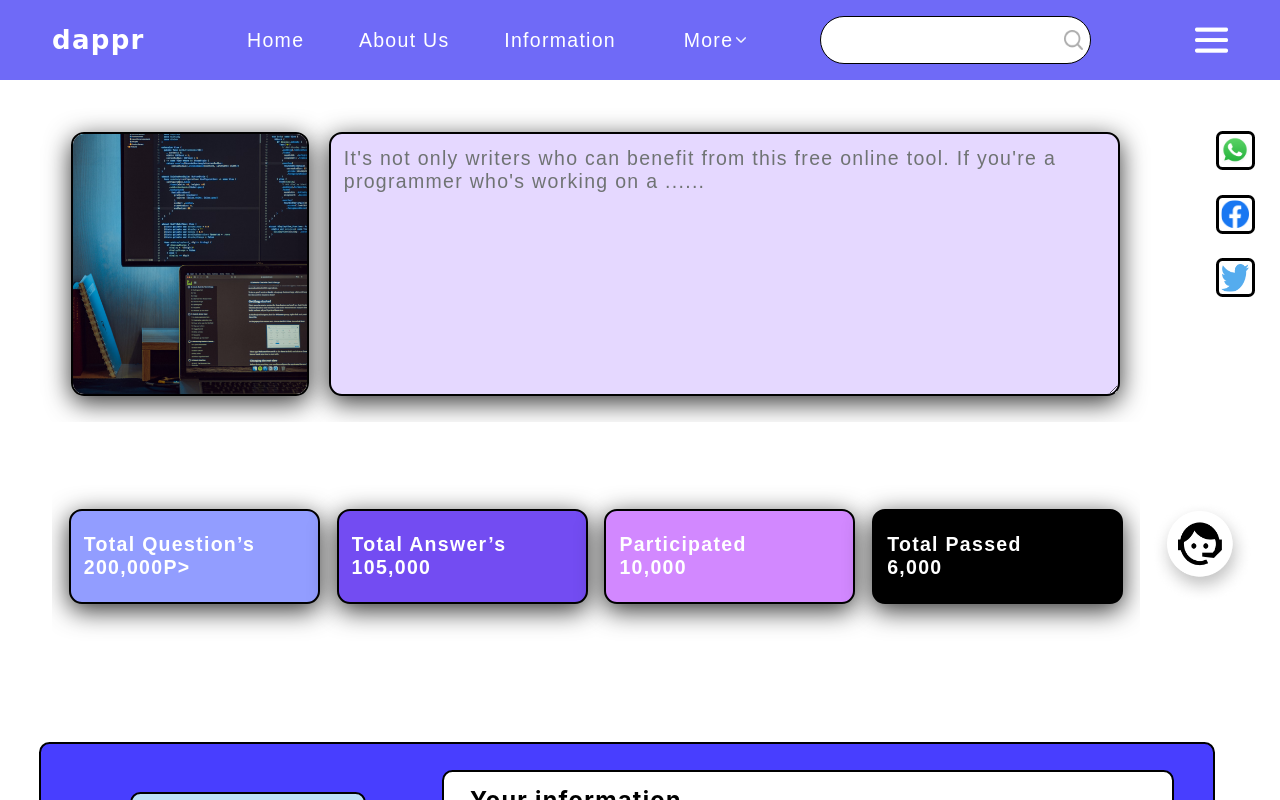
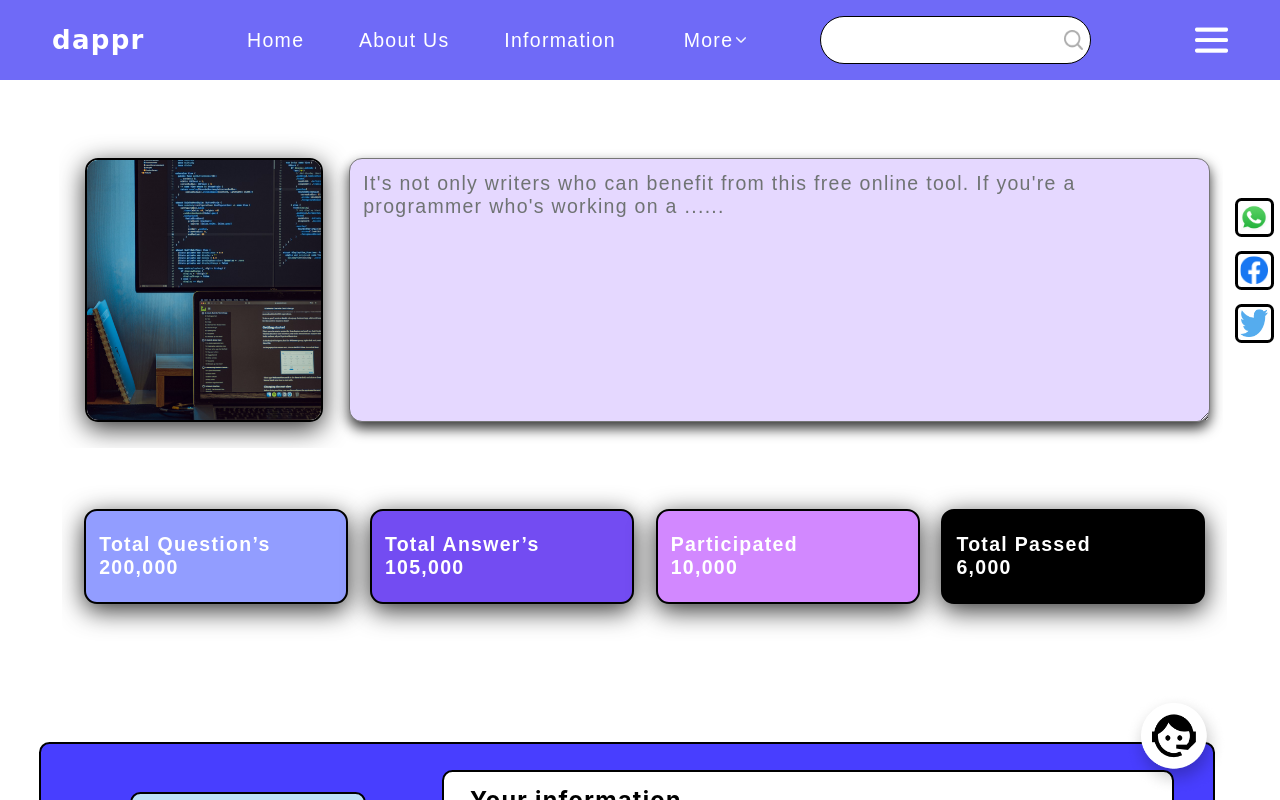
Before and after one commit to shashankc20mca/project-minor-2, a plain HTML site: page index.html in a window 1280 px wide. Drawn offline with Linux system fonts and the light colour scheme; a web font is replaced by a local one.

Commit message:
firstcommit

```diff
--- a/index.html
+++ b/index.html
@@ -48,15 +48,15 @@
 
         <div  id="line2">
             <div id="item1"><P>Total Question’s</P>
-            <P>200,000P></div>
+            <P>200,000</div>
             <div id="item2"><P>Total Answer’s</P>
             <P>105,000</P></div>
             <div id="item3"><P>Participated</P><P>10,000</P></div>
             <div id="item4"><P>Total Passed</P><P>6,000</P></div>
             </div>
 
-       <div id="chat"><img src="assets/chat icon.png" >
-       </div>
+
+
         <div id="card">
             <div id="left">
                 <div id="left-first">YOUR INFO</div>
@@ -73,7 +73,7 @@
                 <button>Next<img src="assets/Arrow 1.png" ></button>
             </div>
         </div>
-
+        <div id="chat"><img src="assets/chat icon.png" > </div>
 
 
 
--- a/style.css
+++ b/style.css
@@ -63,7 +63,6 @@ nav #selection div{
 nav #selection img{
     height: 0.4rem;
     width: 0.8rem;
-
 }
 nav #search{
     border-radius: 2rem;
@@ -116,11 +115,13 @@ main #line1{
 
   display: inline-flex;
   flex-direction: row;
-  justify-content: space-evenly;
-  margin: 2rem;
-width: 89%;
+  justify-content: space-between;
+
+width: 91%;
 padding: 2rem;
-margin: 2rem;
+padding-right: 1rem;
+margin-top: 4rem;
+margin-left:4.5rem;
 
 }
 main #line1 img{
@@ -133,12 +134,13 @@ main #line1 img{
 }
 main #line1 textarea{
 
-    width: 70%;
+    width: 74%;
     border-radius: 1rem;
-    border:2px solid black;
-    padding: 1rem;
+
+ padding: 1rem;
+
     background-color: #E5D8FF;
-    box-shadow: 0rem 0.5rem  2rem rgb(0, 0, 0,0.8);
+    box-shadow: 0rem 0.5rem  1rem rgb(0, 0, 0,0.8);
     font-family: "DM Sans", sans-serif;
     font-size: 1.5rem;
 
@@ -150,6 +152,7 @@ main #line1 textarea::placeholder {
     font-weight: 400;
     font-family: "DM Sans", sans-serif;
     font-size: 1.5rem;
+
 }
 main #line2{
     box-sizing: border-box;
@@ -157,9 +160,9 @@ main #line2{
     justify-content: space-evenly;
     align-items: center;
 
-   margin-left:4rem;
+   margin-left:4.8rem;
     height:30%;
-    width:85%;
+    width:91%;
 
 }
 
@@ -167,7 +170,7 @@ main #line2 div{
     border:2px solid black;
     font-size: 1.5rem;
     height: 5rem;
-    width: 17rem;
+    width: 18rem;
 
 padding:1rem;
 display: flex;
@@ -197,16 +200,12 @@ main #line2 #item4{
 main #chat {
      height: 8rem;
     width: 8rem;
-  display: flex;
-    position: sticky;
-    top:32rem;
-   float: right;
-
-   margin-top:4rem;
-    margin-right: 2rem;
-    justify-content:center;
-    align-items: center;
-
+ position: fixed;
+ bottom: 0.3rem;
+ right: 4rem;
+ display: flex;
+ justify-content: center;
+ align-items: center;
 
 }
 
@@ -216,14 +215,15 @@ main #wh{
  display: inline-flex;
  justify-content: space-evenly;
 
- height:30%;
- width: 4%;
+ height:24%;
+ margin-top: 8rem;
+ margin-right: 0.5rem;
+
  flex-direction: column;
 float: right;
 position: sticky;
-top:0;
-margin-top: 2rem;
-margin-right: 1rem;
+top:1rem;
+
 }
 main #wh img{
     box-sizing: border-box;
```
